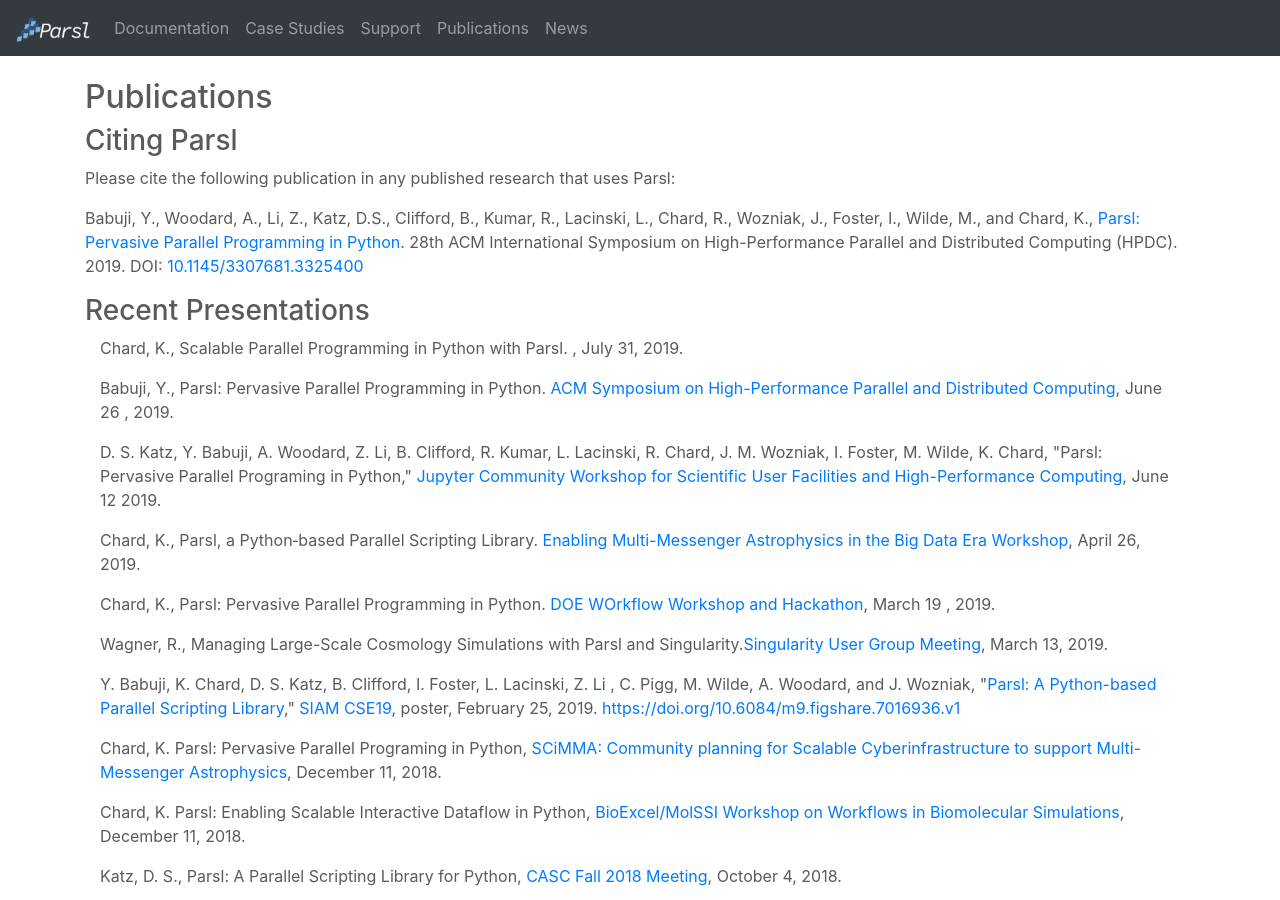
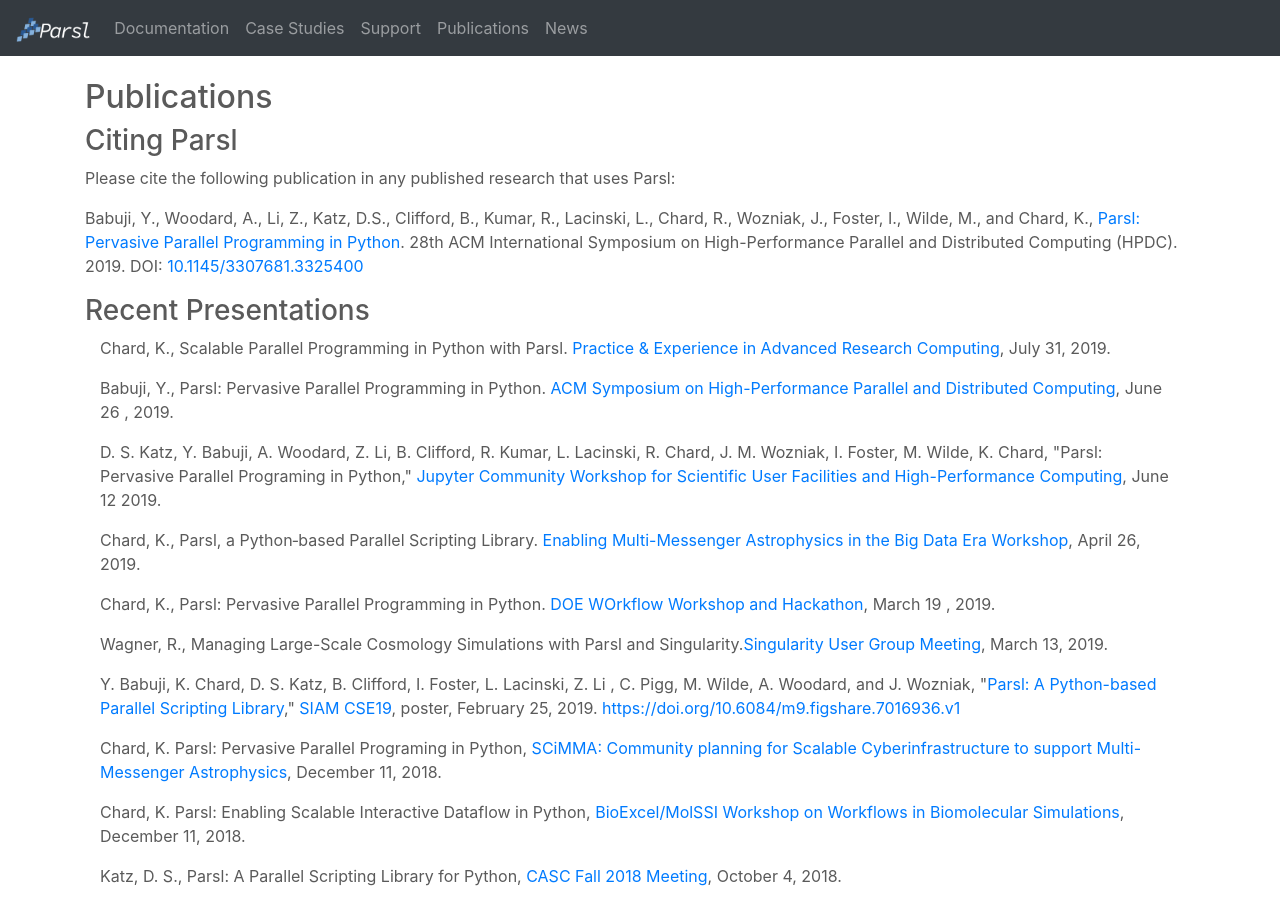
Before and after one commit to Parsl/parsl.github.io, a Jekyll site: the page built from publications.html, in a window 1280 px wide and 900 px high. Built offline with Jekyll 4.4.1, drawn with Linux system fonts in a browser that asks for light colours.

Commit message:
fixing mistake

```diff
--- a/publications.html
+++ b/publications.html
@@ -142,7 +142,7 @@
 		<h3>Recent Presentations</h3>
                 <div class="media col-sm-12">
                     <div class="media-body">
-			<p>Chard, K.,  Scalable Parallel Programming in Python with Parsl. <a href="Practice &amp; Experience in Advanced Research Computing" https://www.pearc19.pearc.org/papers"></a>, July 31, 2019.</p>
+			<p>Chard, K.,  Scalable Parallel Programming in Python with Parsl. <a href="https://www.pearc19.pearc.org/papers">Practice &amp; Experience in Advanced Research Computing</a>, July 31, 2019.</p>
  			<p>Babuji, Y., Parsl: Pervasive Parallel Programming in Python. <a href=" http://www.hpdc.org/2019/program/">ACM Symposium on High-Performance Parallel and Distributed Computing</a>,  June 26 , 2019.</p>
 			<P>D. S. Katz, Y. Babuji, A. Woodard, Z. Li, B. Clifford, R. Kumar, L. Lacinski, R. Chard, J. M. Wozniak, I. Foster, M. Wilde, K. Chard,
 			"Parsl: Pervasive Parallel Programing in Python," <a href="https://jupyter-workshop-2019.lbl.gov/home">Jupyter Community Workshop for Scientific User Facilities and High-Performance Computing</a>, June 12 2019.
```
